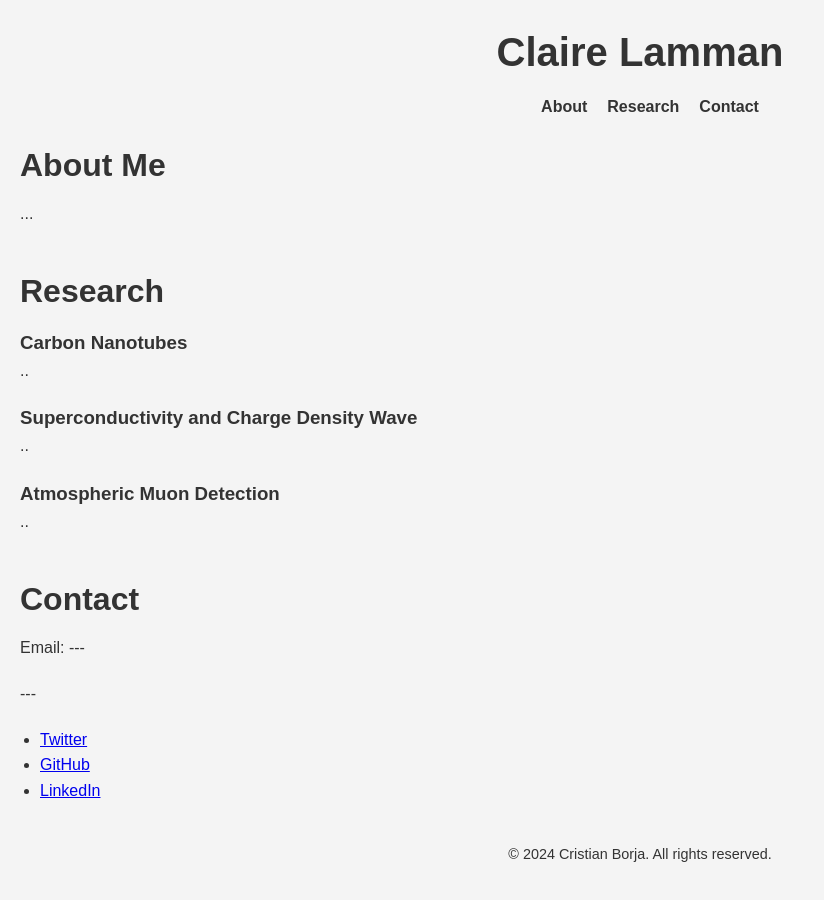
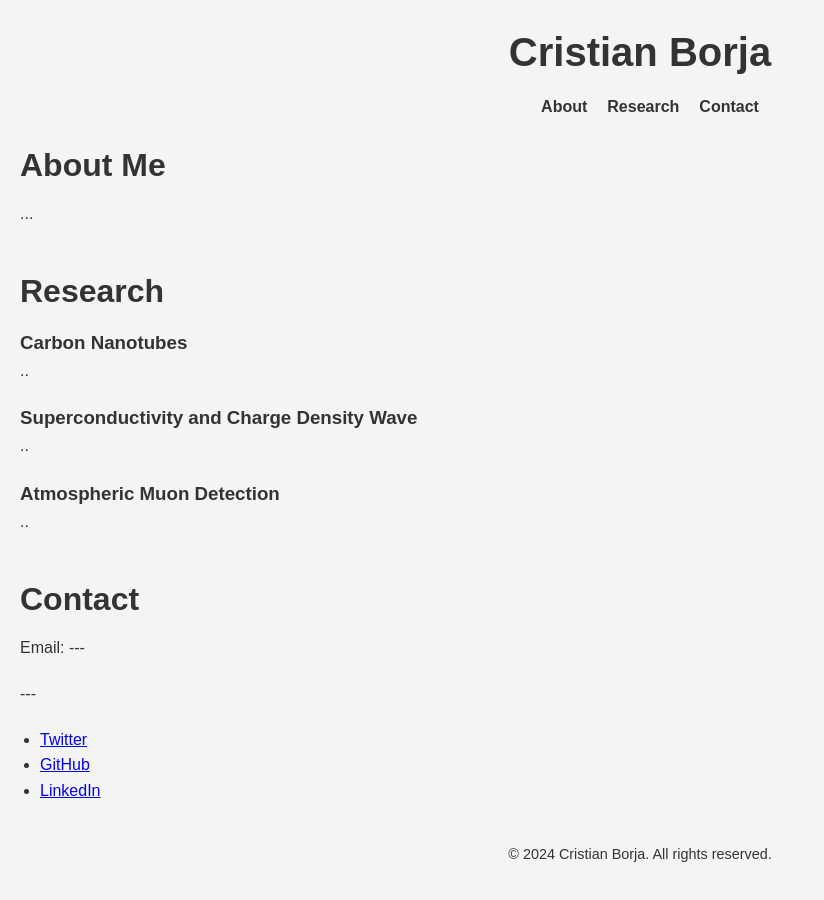
Before and after one commit to CristianMB/CristianMB.github.io, a plain HTML site: page index.html in a window 1280 px wide. Shown: the whole page, without its empty margins (0-824 px from the left). Drawn offline with Linux system fonts and the light colour scheme.

Commit message:
info updated

```diff
--- a/index.html
+++ b/index.html
@@ -9,7 +9,7 @@
 </head>
 <body>
     <header>
-        <h1>Claire Lamman</h1>
+        <h1>Cristian Borja</h1>
         <nav>
             <ul>
                 <li><a href="#about">About</a></li>
```
